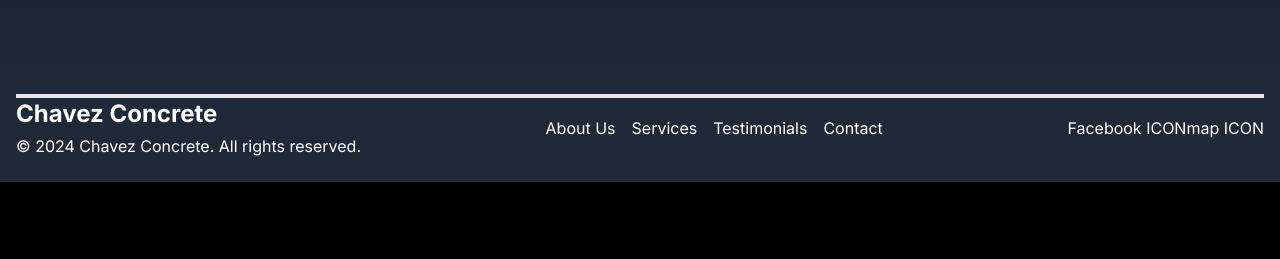
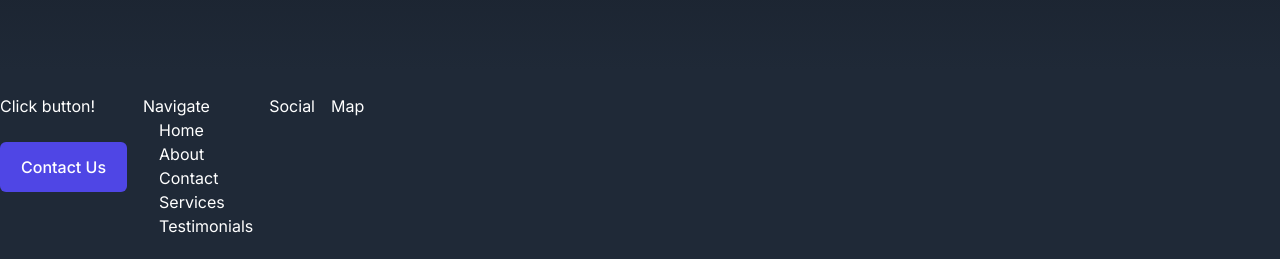
Before and after one commit to Ineschvz/ChavezConcrete-Website, a Next.js app in the folder chavezconcrete-page/: page / in a window 1280 px wide. Shown: the part 790-1049 px from the top of the page. Before the commit the page ends 972 px from the top, so only its background shows below. Built offline with nearby package versions, Linux system fonts and the light colour scheme.

Commit message:
updated footer component

```diff
--- a/chavezconcrete-page/src/app/components/footer.js
+++ b/chavezconcrete-page/src/app/components/footer.js
@@ -6,26 +6,46 @@
 
  const Footer = () =>{
     return(
-        <footer className="bg-gray-800 text-white py-6">
-        <div className="container mx-auto px-4">
-          <div className="flex flex-col md:flex-row justify-between items-center border-t-4">
-            <div className="mb-4 md:mb-0">
-              <a className="text-2xl font-bold">Chavez Concrete</a>
-              <p className="mt-1">© 2024 Chavez Concrete. All rights reserved.</p>
-            </div>
-            <div className="flex space-x-4">
-                <a className="hover:underline">About Us</a>
-                <a className="hover:underline">Services</a>
-                <a className="hover:underline">Testimonials</a>
-                <a className="hover:underline">Contact</a>
-            </div>
-            <div className="flex">
-              <a className="hover:underline"> Facebook ICON</a>
-              <a className="hover:underline"> map ICON</a>
-            </div>
-          </div>
-        </div>
+        <footer className="flex space-x-4 footer bg-gray-800 text-white py-6">
+      <div>
+        <h6 className="footer-title">Click button!</h6>
+
+ <button className="mt-6">
+                        <a href="/contact" className="inline-flex items-center justify-center px-5 py-3 border border-transparent text-base font-medium rounded-md text-white bg-indigo-600 hover:bg-indigo-700">
+                            Contact Us
+                        </a>
+                    </button>
+      </div>
+
+      <div>
+        <li className="flex flex-col space-x-4">
+        <a className=" "> Navigate </a>
+        <Link href="/" legacyBehavior >
+          <a>Home</a>
+        </Link>
+        <Link href="/about" legacyBehavior >
+          <a>About</a>
+        </Link>
+        <Link href="/contact" legacyBehavior >
+          <a>Contact</a>
+        </Link>
+        <Link href="/services" legacyBehavior >
+          <a>Services</a>
+        </Link>
+        <Link href="/testimonials" legacyBehavior >
+          <a>Testimonials</a>
+        </Link>
+        </li>
+      </div>
+      <div>
+        Social
+      </div>
+      <div>
+        Map
+      </div>
       </footer>
+
+
     )
  }
 
```
